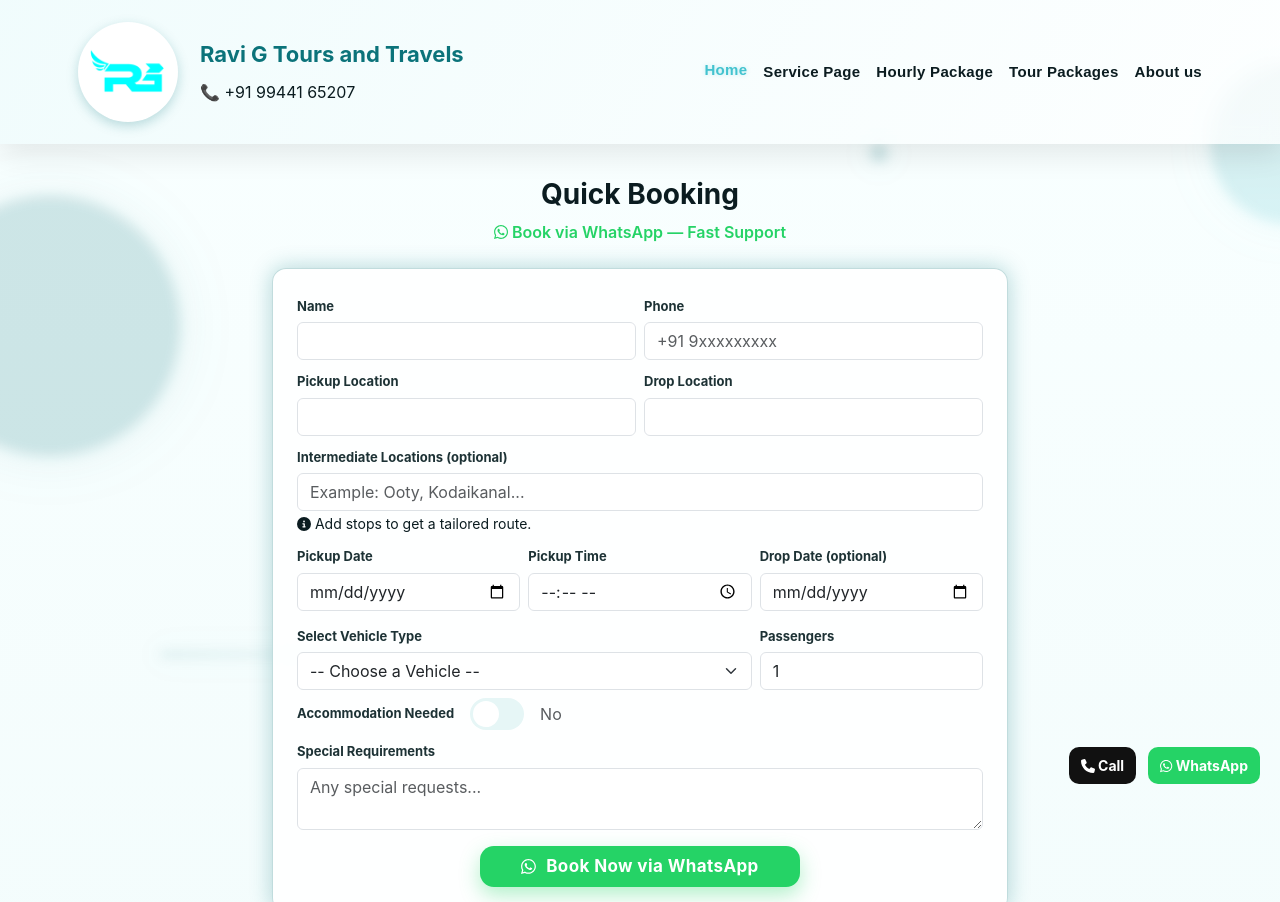
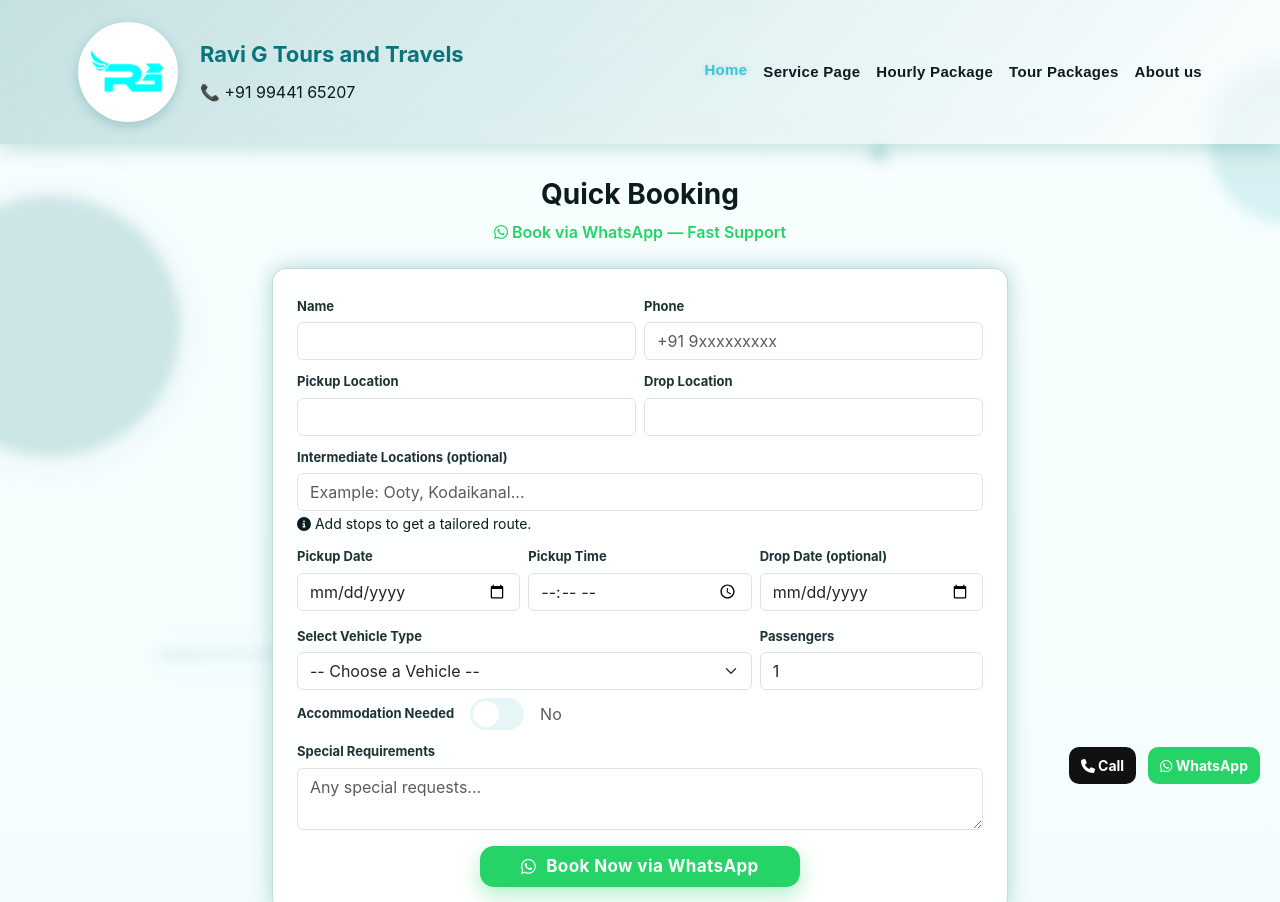
Before and after one commit to freelancingvignesh7-stack/ravigtravels, a plain HTML site: page index.html in a window 1280 px wide. Shown: the top 902 px of the page. Drawn offline with nearby package versions, Linux system fonts and the light colour scheme.

Commit message:
Update style.css

```diff
--- a/style.css
+++ b/style.css
@@ -38,17 +38,25 @@ body{
 .top-phone-bar a{color:#fff;text-decoration:none}
 
 /* HEADER — Animated background */
-.site-header{
-  background: linear-gradient(120deg, #ffffffcc, #e8fafbcc, #ffffffcc);
-  background-size: 300% 300%;
-  animation: headerGradient 14s ease infinite;
-  backdrop-filter: blur(8px);
-  padding:14px 0;
-  box-shadow:var(--shadow-soft);
-  position:fixed;
-  top:0; left:0; width:100%;
-  z-index:20;
+.site-header {
+  background: linear-gradient(
+      135deg,
+      rgba(11, 115, 122, 0.22),
+      rgba(11, 115, 122, 0.10),
+      rgba(255, 255, 255, 0.65)
+  );
+  backdrop-filter: blur(12px);
+  -webkit-backdrop-filter: blur(12px);
+  padding: 14px 0;
+  position: fixed;
+  top: 0;
+  left: 0;
+  width: 100%;
+  z-index: 20;
+  box-shadow: 0 4px 20px rgba(11, 115, 122, 0.25);
+  transition: all 0.3s ease;
 }
+
 @keyframes headerGradient {
   0% { background-position: 0% 50%; }
   50% { background-position: 100% 50%; }
```
